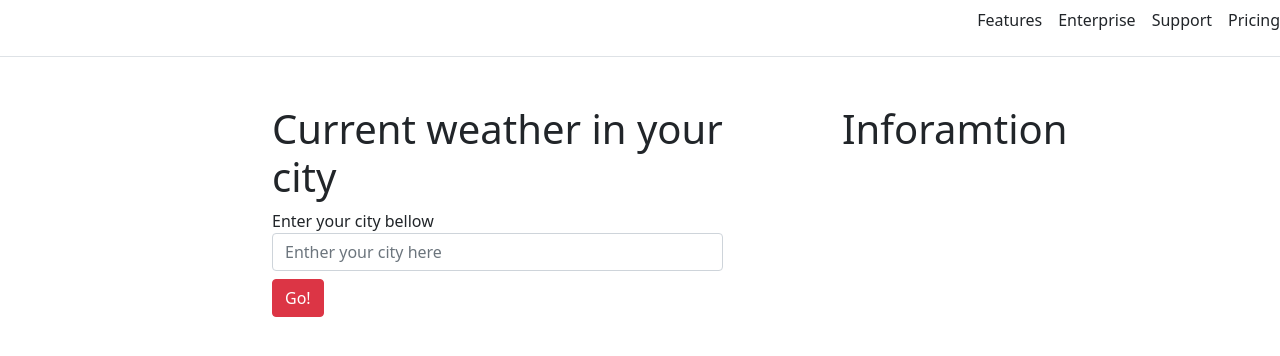
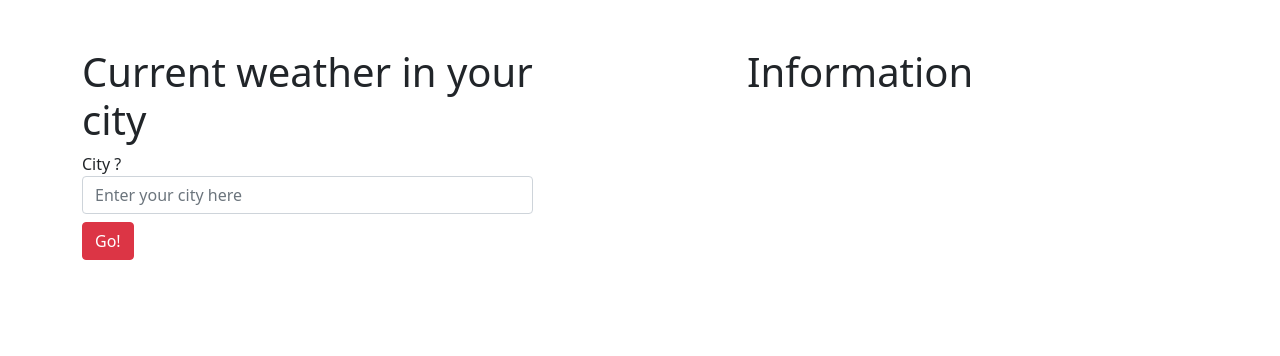
Before and after one commit to RoTorEx/Django_weather-app, a Django app: template weather/templates/weather/index.html in a window 1280 px wide. Shown: the top 356 px of the page. Run offline with Django 4.2, Linux system fonts and the light colour scheme; the template is opened without the code that fills it: values that come from a table or form of the project are taken from there, others are empty.

Commit message:
final: finished beta application

```diff
--- /dev/null
+++ b/weather/forms.py
@@ -0,0 +1,16 @@
+from .models import City
+from django.forms import ModelForm, TextInput
+
+
+class CityForm(ModelForm):
+    '''Класс форм'''
+
+    class Meta:
+        model = City
+        fields = ["name"]
+        # Создадим форму для заполенния города
+        widgets = {"name": TextInput(attrs={
+            "class": "form-control",
+            "name": "city",
+            "id": "city",
+            "placeholder": "Enter your city here"})}
--- a/weather/templates/weather/index.html
+++ b/weather/templates/weather/index.html
@@ -9,44 +9,41 @@
 </head>
 <body>
 
-    <div class="d-flex flex-column flex-md-row align-items-center pb-3 mb-4 border-bottom">
-        <!-- <a href="/" class="d-flex align-items-center text-dark text-decoration-none">
-            <svg xmlns="http://www.w3.org/2000/svg" width="40" height="32" class="me-2" viewBox="0 0 118 94" role="img"><title>Bootstrap</title><path fill-rule="evenodd" clip-rule="evenodd" d="M24.509 0c-6.733 0-11.715 5.893-11.492 12.284.214 6.14-.064 14.092-2.066 20.577C8.943 39.365 5.547 43.485 0 44.014v5.972c5.547.529 8.943 4.649 10.951 11.153 2.002 6.485 2.28 14.437 2.066 20.577C12.794 88.106 17.776 94 24.51 94H93.5c6.733 0 11.714-5.893 11.491-12.284-.214-6.14.064-14.092 2.066-20.577 2.009-6.504 5.396-10.624 10.943-11.153v-5.972c-5.547-.529-8.934-4.649-10.943-11.153-2.002-6.484-2.28-14.437-2.066-20.577C105.214 5.894 100.233 0 93.5 0H24.508zM80 57.863C80 66.663 73.436 72 62.543 72H44a2 2 0 01-2-2V24a2 2 0 012-2h18.437c9.083 0 15.044 4.92 15.044 12.474 0 5.302-4.01 10.049-9.119 10.88v.277C75.317 46.394 80 51.21 80 57.863zM60.521 28.34H49.948v14.934h8.905c6.884 0 10.68-2.772 10.68-7.727 0-4.643-3.264-7.207-9.012-7.207zM49.948 49.2v16.458H60.91c7.167 0 10.964-2.876 10.964-8.281 0-5.406-3.903-8.178-11.425-8.178H49.948z" fill="currentColor"></path></svg>
-            <span class="fs-4">Pricing example</span>
-        </a> -->
-
-        <nav class="d-inline-flex mt-2 mt-md-0 ms-md-auto">
-            <a class="me-3 py-2 text-dark text-decoration-none" href="#">Features</a>
-            <a class="me-3 py-2 text-dark text-decoration-none" href="#">Enterprise</a>
-            <a class="me-3 py-2 text-dark text-decoration-none" href="#">Support</a>
-            <a class="py-2 text-dark text-decoration-none" href="#">Pricing</a>
-        </nav>
-    </div>
-
     <div class="container mt-5">
         <!-- <h1>Welcome to weather application!</h1> -->
         <div class="row">
 
+            <!-- <div class="col-5 offset-2">
+                <div class="row"> -->
+                    <div class="col-5">
+                        <h1>Сurrent weather in your city</h1>
+                        <form action="" method="post">
+                            {% csrf_token %}
+                            <label for="city">City ?</label>
+                            {{ form.name }}
+                            <!-- <input type="text" name="city" id="city" class="form-control" placeholder="Enther your city here"> -->
+                            <input type="submit" name="send" value="Go!" class="mt-2 btn btn-danger">
+                        </form>
+                    </div>
+                <!-- </div>
+            </div> -->
+
             <div class="col-5 offset-2">
-                <h1>Сurrent weather in your city</h1>
-                <form action="">
-                    <label for="city">Enter your city bellow</label>
-                    <input type="text" name="city" id="city" class="form-control" placeholder="Enther your city here">
-                    <input type="submit" name="send" value="Go!" class="mt-2 btn btn-danger">
-                </form>
-            </div>
-
-            <div class="col-4 offset-1">
-                <h1>Inforamtion</h1>
+                <h1>Information</h1>
 
                 {% for info in all_info%}
                 <div class="alert alert-info">
                     <div class="row">
+
                         <div class="col-9">
                             <b>City: </b> {{info.city}} <br>
                             <b>Temperature: </b> {{info.temp}} <sup>o</sup> <br>
+                        </div>
+
+                        <div class="col-2 offset-1">
                             <img src="http://openweathermap.org/img/w/{{ info.icon }}.png" alt="Icon" class="img-thumbnail">
                         </div>
+
                     </div>
                 </div>
                 {% endfor %}
```
Also changed, not shown: weather/views.py (+10 -2 lines), db.sqlite3.
